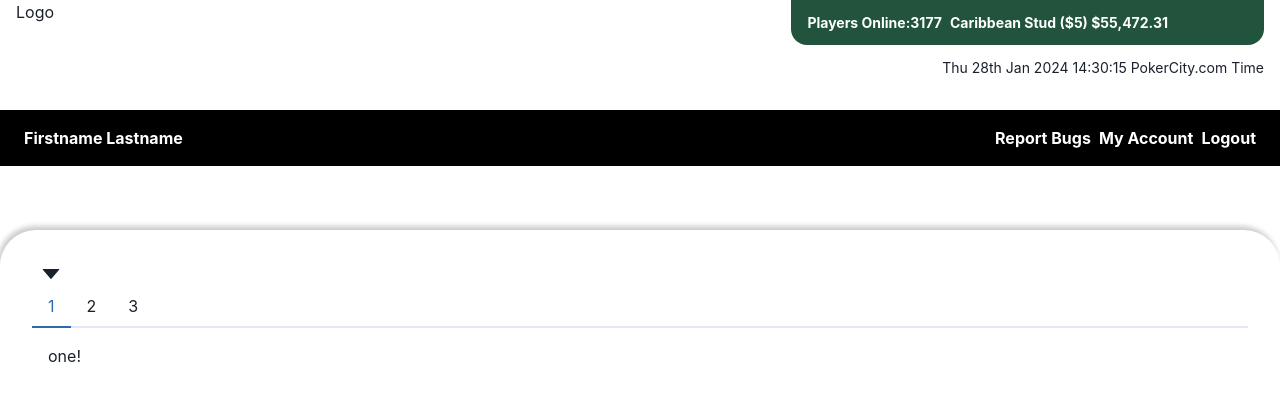
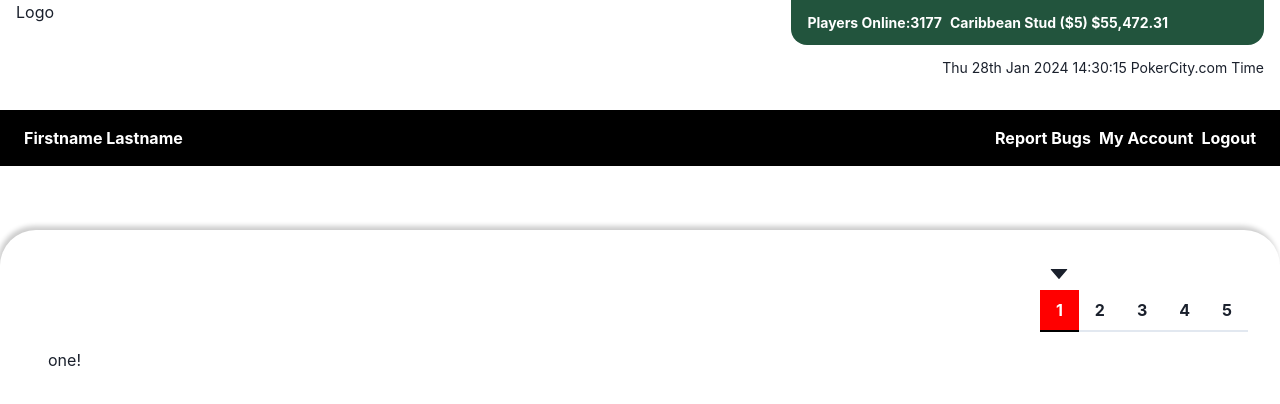
Before and after one commit to Anamika-nandi/functional-app, a React (Vite) app: page / in a window 1280 px wide. Shown: the top 404 px of the page. Built offline with nearby package versions, Linux system fonts and the light colour scheme.

Commit message:
tabs adjusted

```diff
--- a/src/components/PokerTabs.jsx
+++ b/src/components/PokerTabs.jsx
@@ -10,6 +10,8 @@ import {
   VStack,
   Icon,
   Grid,
+  Text,
+  Flex,
 } from "@chakra-ui/react";
 import React from "react";
 import { AiFillCaretDown } from "react-icons/ai";
@@ -21,26 +23,67 @@ const PokerTabs = () => {
     const styles = useMultiStyleConfig("Tabs", tabProps);
 
     return (
-      <VStack spacing="0">
+      <VStack spacing="1">
         <Grid placeItems="center" boxSize="6">
-          {" "}
           {isSelected ? <Icon as={AiFillCaretDown} boxSize="6" /> : <Box />}
         </Grid>
-        <Button __css={styles.tab} {...tabProps}>
+        <Button
+          color={isSelected ? "black" : ""}
+          fontWeight="bold"
+          bg={isSelected ? "red" : ""}
+          sx={{
+            "&:hover": {
+              bg: "red",
+              color: "black",
+            },
+            "& > p": {
+              color: isSelected ? "white" : "",
+            },
+          }}
+          borderBottomColor={isSelected ? "red" : ""}
+          __css={styles.tab}
+          {...tabProps}
+        >
           {tabProps.children}
         </Button>
       </VStack>
     );
   });
 
+  const tabs = [
+    {
+      name: "1",
+      component: <></>,
+    },
+    {
+      name: "2",
+      component: <></>,
+    },
+    {
+      name: "3",
+      component: <></>,
+    },
+    {
+      name: "4",
+      component: <></>,
+    },
+    {
+      name: "5",
+      component: <></>,
+    },
+  ];
+
   return (
     <Tabs>
-      <TabList>
-        <CustomTab>1</CustomTab>
-        <CustomTab>2</CustomTab>
-        <CustomTab>3</CustomTab>
-      </TabList>
-
+      <Flex justify="end">
+        <TabList>
+          {tabs.map((tab) => (
+            <CustomTab key={tab.name}>
+              <Text>{tab.name}</Text>
+            </CustomTab>
+          ))}
+        </TabList>
+      </Flex>
       <TabPanels>
         <TabPanel>
           <p>one!</p>
```
